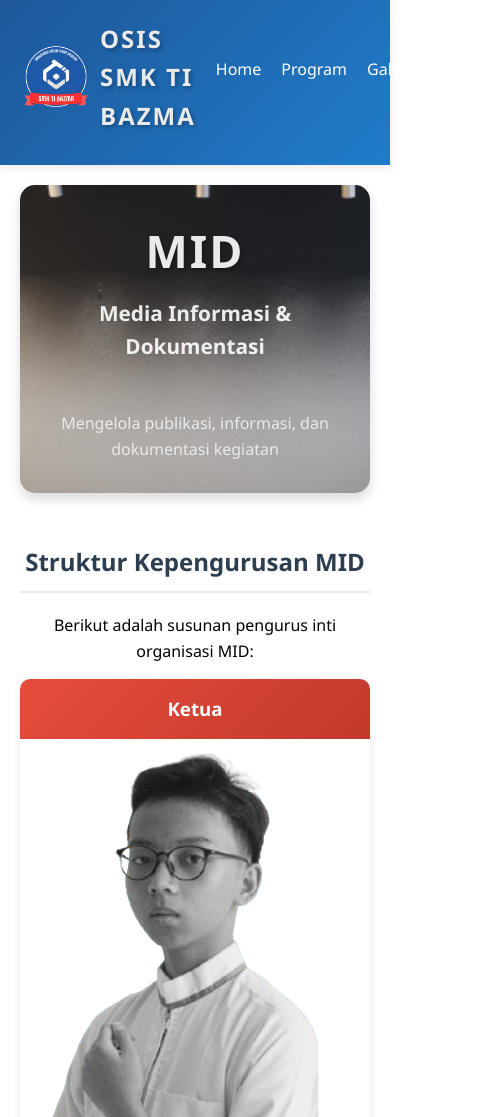
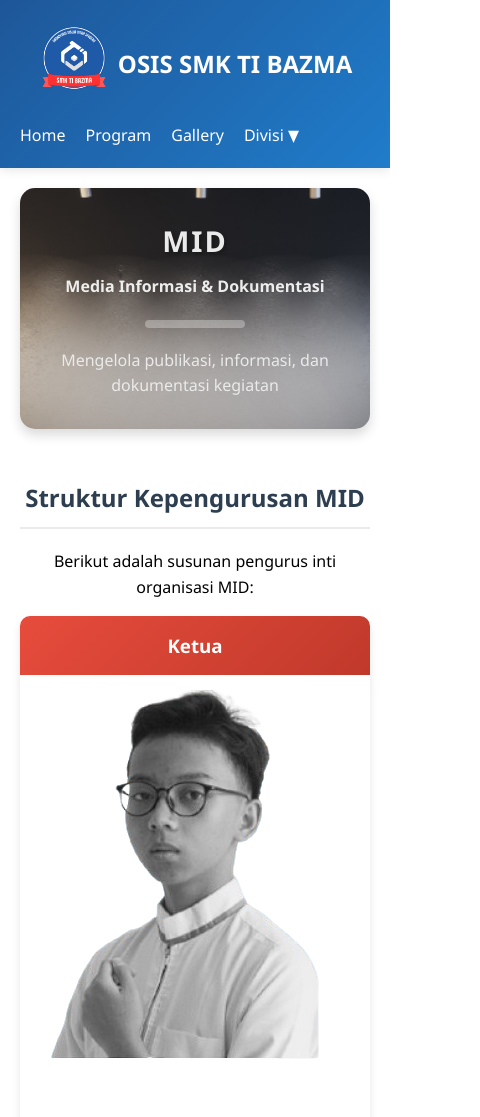
Before and after one commit to Shiin14/OSIS, a plain HTML site: page nyoba/mid.html in a window 390 px wide. Shown: the top 1117 px of the page, 480 px wide, since content can reach past the window. Drawn offline with Linux system fonts and the light colour scheme.

Commit message:
Update mid.css

```diff
--- a/nyoba/mid.css
+++ b/nyoba/mid.css
@@ -16,36 +16,28 @@
     margin: 0 auto;
     padding: 20px;
 }
+
+/* === HEADER (NAVBAR) - FIX UNTUK DESKTOP === */
 header {
     background: linear-gradient(135deg, #1e5799 0%, #207cca 100%);
     color: white;
     padding: 20px 0;
     box-shadow: 0 2px 10px rgba(0,0,0,0.1);
 }
-        .mid {
-            text-align: center;
-            margin-bottom: 40px;
-            padding: 30px;
-            background-image: url(m.png);            color: rgb(0, 0, 0);
-            background-repeat: no-repeat;
-            background-size: cover;
-            background-position: center;
-            width: 100%;
-            border-radius: 15px;
-            box-shadow: 0 6px 12px rgba(0, 0, 0, 0.15);
-            position: relative;
-            overflow: hidden;
-        }
+
 .bijar {
     max-width: 1200px;
     margin: 0 auto;
     padding: 0 20px;
 }
+
 .zio {
     display: flex;
     justify-content: space-between;
     align-items: center;
+    flex-wrap: nowrap; /* ← Cegah wrap di desktop */
 }
+
 .logo {
     display: flex;
     align-items: center;
@@ -54,15 +46,15 @@
 .logo h1 {
     font-size: 24px;
     margin-left: 10px;
+    white-space: nowrap;
 }
 
 nav ul {
     display: flex;
     list-style: none;
-        }
-
-        nav ul li {
-            margin-left: 20px;
+    margin: 0;
+    padding: 0;
+    gap: 20px;
 }
 
 nav ul li a {
@@ -70,6 +62,7 @@
     text-decoration: none;
     font-weight: 500;
     transition: color 0.3s;
+    white-space: nowrap;
 }
 
 nav ul li a:hover {
@@ -96,6 +89,7 @@
     padding: 12px 16px;
     text-decoration: none;
     display: block;
+    white-space: nowrap;
 }
 
 .dropdown-content a:hover {
@@ -106,47 +100,57 @@
     display: block;
 }
 
-        .logo-container {
-            display: flex;
-            justify-content: center;
-            align-items: center;
-            margin-bottom: 20px;
+/* === BAGIAN HEADER HALAMAN MID - DIPERBAIKI === */
+.mid {
+    text-align: center;
+    margin-bottom: 40px;
+    padding: 40px 20px;
+    background-image: url(m.png);
+    background-repeat: no-repeat;
+    background-size: cover;
+    background-position: center;
+    width: 100%;
+    border-radius: 15px;
+    box-shadow: 0 6px 12px rgba(0, 0, 0, 0.15);
+    position: relative;
+    overflow: hidden;
+    color: rgb(0, 0, 0);
 }
 
-        .logo img {
-            width: 100%;
-            height: 100%;
-            border-radius: 50%;
-            object-fit: cover;
+.mid .header-text {
+    max-width: 800px;
+    margin: 0 auto;
+    padding: 0 15px;
 }
 
-        .header-text {
-        text-align: center;
-
-        }
-
-        h1 {
+.mid h1 {
     font-size: 2.8rem;
     margin-bottom: 10px;
     letter-spacing: 2px;
     color: #eaeaea;
     text-shadow: 2px 2px 4px rgba(0, 0, 0, 0.3);
+    word-wrap: break-word;
 }
 
-        .subtitle {
+.mid .subtitle {
     font-size: 1.3rem;
     font-weight: 600;
     opacity: 0.9;
     color: #ffffff;
+    margin: 10px 0;
+    word-wrap: break-word;
 }
 
-        hr {
+.mid hr {
     border: none;
     height: 8px;
-            margin: 20px 0;
-
+    margin: 20px auto;
+    background: rgba(255,255,255,0.3);
+    width: 100px;
+    border-radius: 4px;
 }
 
+/* === KONTEN UTAMA === */
 .content {
     background-color: white;
     padding: 30px;
@@ -187,8 +191,7 @@
     margin-bottom: 10px;
 }
 
-
-        /* Struktur Anggota */
+/* === STRUKTUR ANGGOTA === */
 .anggota-section {
     margin-top: 50px;
     text-align: center;
@@ -259,21 +262,23 @@
     font-size: 0.9rem;
 }
 
+/* === FOOTER - RESPONSIF === */
 .footer {
     background: linear-gradient(135deg, #1e5799 0%, #207cca 100%);
     color: white;
     padding: 40px 60px;
-            font-family: 'Segoe UI', Tahoma, Geneva, Verdana, sans-serif;
 }
 
 .footer-container {
     display: flex;
     justify-content: space-between;
     gap: 30px;
+    flex-wrap: wrap;
 }
 
 .footer-left {
     flex: 0 0 30%;
+    min-width: 250px;
 }
 
 .footer-logo {
@@ -322,6 +327,8 @@
     display: flex;
     justify-content: space-between;
     flex: 1;
+    min-width: 250px;
+    gap: 40px;
 }
 
 .footer-column h3 {
@@ -348,6 +355,8 @@
     display: flex;
     justify-content: space-between;
     align-items: center;
+    flex-wrap: wrap;
+    gap: 10px;
 }
 
 .footer-copyright {
@@ -365,26 +374,71 @@
     font-size: 20px;
 }
 
+/* === RESPONSIVE MOBILE === */
 @media (max-width: 768px) {
+    .zio {
+        flex-direction: column;
+        align-items: flex-start;
+        width: 100%;
+        gap: 15px;
+    }
+
+    .logo {
+        justify-content: center;
+        width: 100%;
+    }
+
+    nav ul {
+        justify-content: center;
+        width: 100%;
+        flex-wrap: wrap;
+    }
+
+    /* Perbaikan .mid di mobile */
+    .mid {
+        padding: 30px 15px;
+    }
+
+    .mid h1 {
+        font-size: 2.2rem;
+    }
+
+    .mid .subtitle {
+        font-size: 1.1rem;
+    }
+
     .footer {
         padding: 30px 20px;
     }
 
     .footer-container {
         flex-direction: column;
+        align-items: center;
+        text-align: center;
     }
 
-            .footer-left {
+    .footer-left,
+    .footer-right {
+        width: 100%;
         flex: none;
-                width: 100%;
-                margin-bottom: 30px;
     }
 
     .footer-right {
         flex-direction: column;
+        gap: 20px;
     }
 
-            .footer-column {
-                margin-bottom: 20px;
+    .footer-logo {
+        justify-content: center;
     }
 }
+
+@media (max-width: 480px) {
+    .mid h1 {
+        font-size: 1.8rem;
+    }
+
+    .mid .subtitle {
+        font-size: 1rem;
+    }
+}
```
Lines whose indentation alone changed are shown as unchanged.
